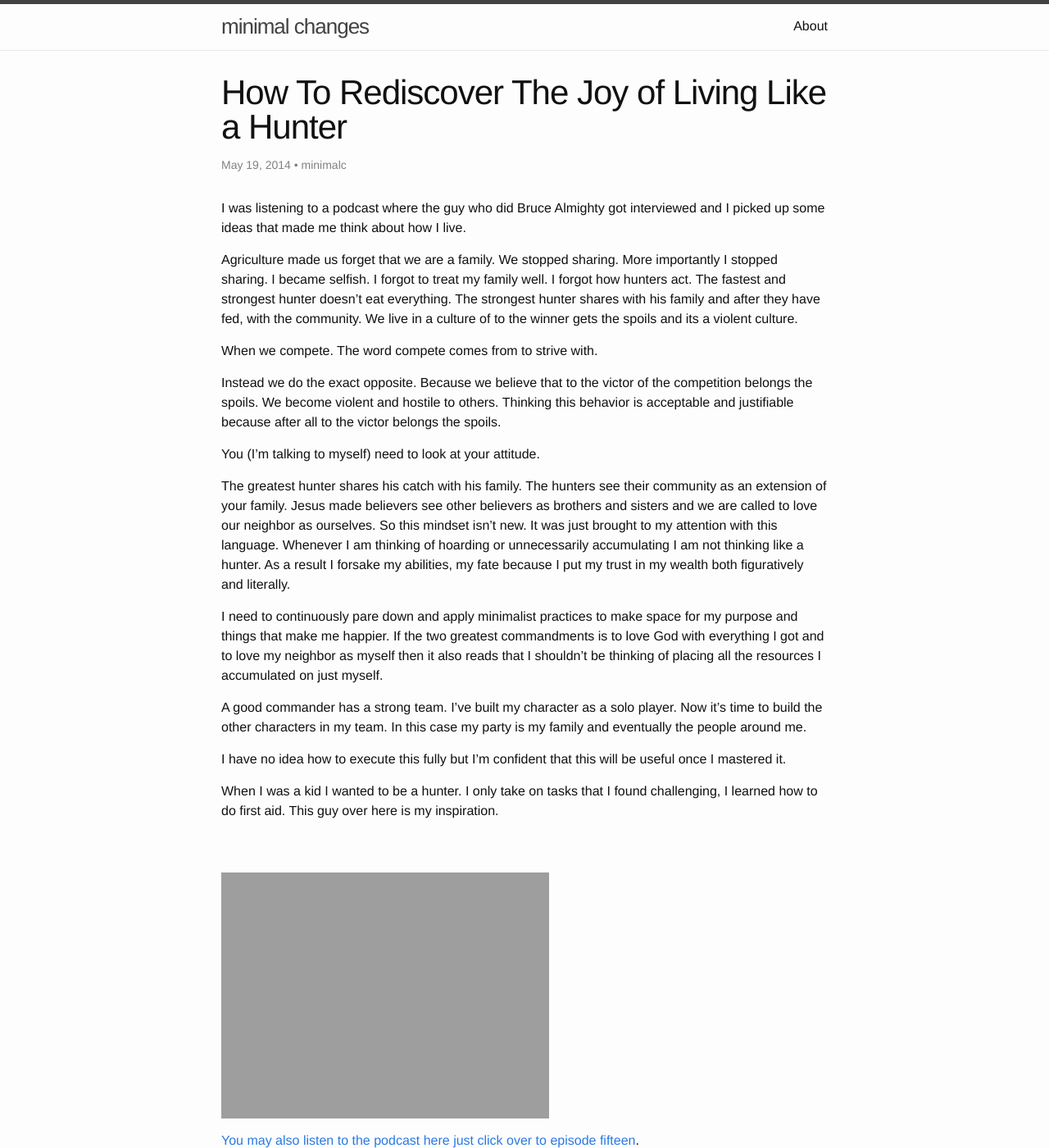
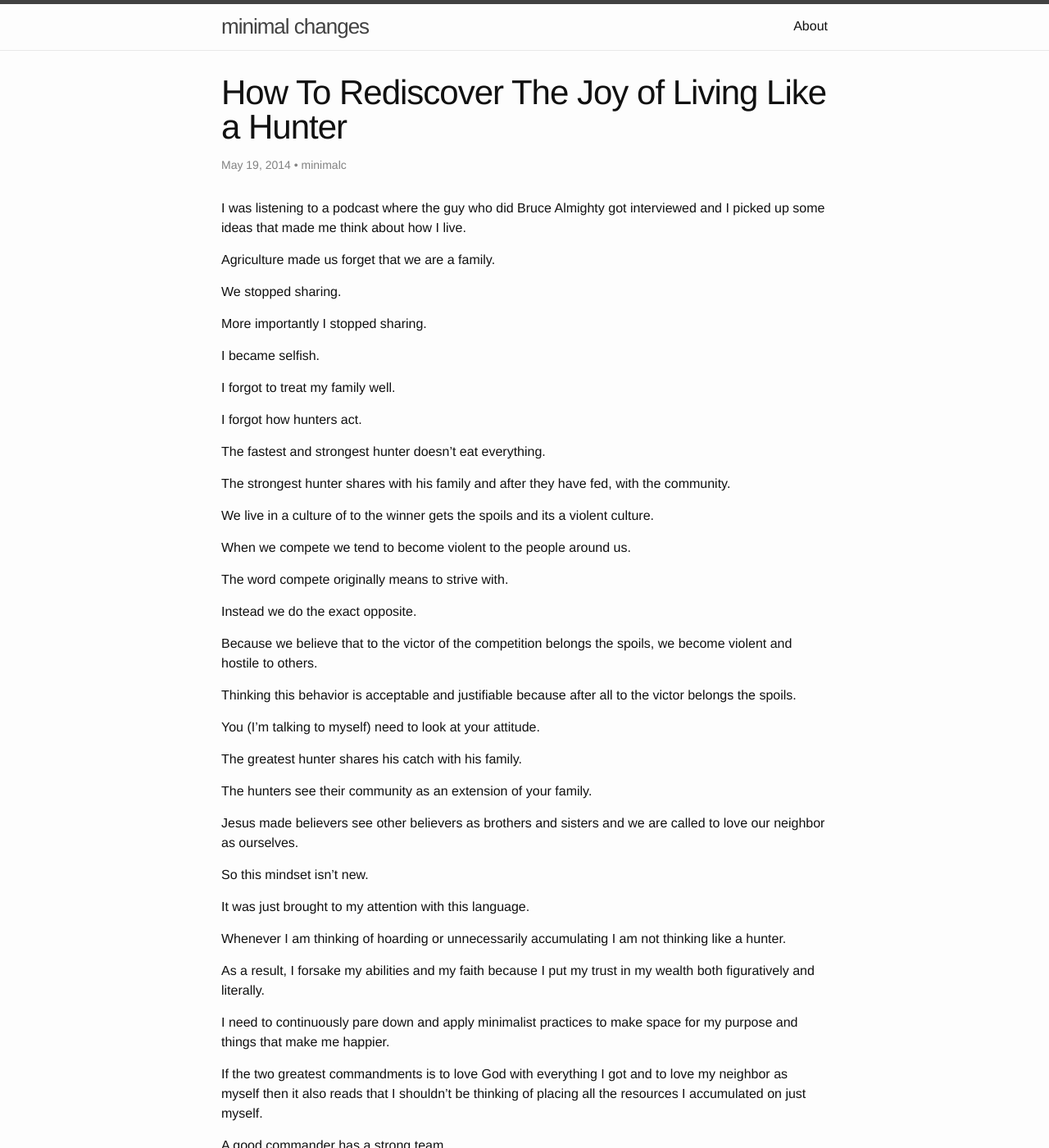
Before and after one commit to kevinolega/minimalchanges, a Jekyll site: the page built from _posts/2014-05-19-how-to-rediscover-the-joy-of-living-like-a-hunter.md, in a window 1280 px wide and 1400 px high. Shown: the whole window at 82% size. Built offline with Jekyll 4.4.1, drawn with Linux system fonts in a browser that asks for light colours; part of the change alters nothing that is shown; some of the changed text lies outside the part shown.

Commit message:
hunter updated

```diff
--- a/_posts/2014-05-19-how-to-rediscover-the-joy-of-living-like-a-hunter.md
+++ b/_posts/2014-05-19-how-to-rediscover-the-joy-of-living-like-a-hunter.md
@@ -9,26 +9,85 @@ categories: [Uncategorized]
 I was listening to a podcast where the guy who did Bruce Almighty got interviewed and I picked up some ideas that made me think about how I live.
 
 Agriculture made us forget that we are a family.
-We stopped sharing. More importantly I stopped sharing. I became selfish.
-I forgot to treat my family well. I forgot how hunters act. The fastest and strongest hunter doesn't eat everything. The strongest hunter shares with his family and after they have fed, with the community.
+
+We stopped sharing.
+
+More importantly I stopped sharing.
+
+I became selfish.
+
+I forgot to treat my family well.
+
+I forgot how hunters act.
+
+The fastest and strongest hunter doesn't eat everything.
+
+The strongest hunter shares with his family and after they have fed, with the community.
+
 We live in a culture of to the winner gets the spoils and its a violent culture.
 
-When we compete. The word compete comes from to strive with.
+When we compete we tend to become violent to the people around us.
 
-Instead we do the exact opposite. Because we believe that to the victor of the competition belongs the spoils. We become violent and hostile to others. Thinking this behavior is acceptable and justifiable  because after all to the victor belongs the spoils.
+The word compete originally means to strive with.
+
+Instead we do the exact opposite.
+
+Because we believe that to the victor of the competition belongs the spoils, we become violent and hostile to others.
+
+Thinking this behavior is acceptable and justifiable because after all to the victor belongs the spoils.
 
 You (I'm talking to myself) need to look at your attitude.
 
-The greatest hunter shares his catch with his family. The hunters see their community as an extension of your family.  Jesus made believers see other believers as brothers and sisters and we are called to love our neighbor as ourselves. So this mindset isn't new. It was just brought to my attention with this language. Whenever I am thinking of hoarding or unnecessarily accumulating I am not thinking like a hunter. As a result I forsake my abilities, my fate because I put my trust in my wealth both figuratively and literally.
+The greatest hunter shares his catch with his family.
 
-I need to continuously pare down and apply minimalist practices to make space for my purpose and things that make me happier. If the two greatest commandments is to love God with everything I got and to love my neighbor as myself then it also reads that I shouldn't be thinking of placing all the resources I accumulated on just myself.
+The hunters see their community as an extension of your family.
 
-A good commander has a strong team. I've built my character as a solo player. Now it's time to build the other characters in my team. In this case my party is my family and eventually the people around me.
+Jesus made believers see other believers as brothers and sisters and we are called to love our neighbor as ourselves.
+
+So this mindset isn't new.
+
+It was just brought to my attention with this language.
+
+Whenever I am thinking of hoarding or unnecessarily accumulating I am not thinking like a hunter.
+
+As a result, I forsake my abilities and my faith because I put my trust in my wealth both figuratively and literally.
+
+I need to continuously pare down and apply minimalist practices to make space for my purpose and things that make me happier.
+
+If the two greatest commandments is to love God with everything I got and to love my neighbor as myself then it also reads that I shouldn't be thinking of placing all the resources I accumulated on just myself.
+
+A good commander has a strong team.
+
+I've built my character as a strong solo player.
+
+Now it's time to build the other characters in my team.
+
+In this case my party is my family and eventually the people around me.
 
 I have no idea how to execute this fully but I'm confident that this will be useful once I mastered it.
 
-When I was a kid I wanted to be a hunter. I only take on tasks that I found challenging, I learned how to do first aid.  This guy over here is my inspiration.
+When I was a kid I wanted to be a hunter.
 
-<br /><br /><a href="http://minimalchanges.com/blog/wp-content/uploads/2014/05/20140519-085103.jpg"><img src="http://minimalchanges.com/blog/wp-content/uploads/2014/05/20140519-085103.jpg" alt="20140519-085103.jpg" class="alignnone size-full" /></a>
+I only take on tasks that I found challenging, I learned how to do first aid.
 
-<a href="http://altucher.stansberry.libsynpro.com/rss">You may also listen to the podcast here just click over to episode fifteen</a>.
+This guy over here is my inspiration.
+
+![Predator](https://dz7u9q3vpd4eo.cloudfront.net/wp-content/legacy/posts/7d19b56d-a7e4-436c-8633-f3b48b380dac.jpg)
+
+[You may listen to the podcast here](http://altucher.stansberry.libsynpro.com/rss)
+
+
+
+**Updated Tuesday, September 18, 2018 and notes from Kevin of the present day**
+
+Some of the stuff here made me cringe.
+
+As I got older, I realized that not everything can be handled alone.
+
+Being independent is important, but almost every valuable pursuit requires the help of other people.
+
+I'm still struggling here because while I've made some steps in supporting family members, things are not turning out as I hoped.
+
+I was a horrible person growing up and when I make steps intended to help family members, we tend to hurt each other emotionally.
+
+So I'll need more time to figure that out or I'll be dead and it wouldn't matter.
```
